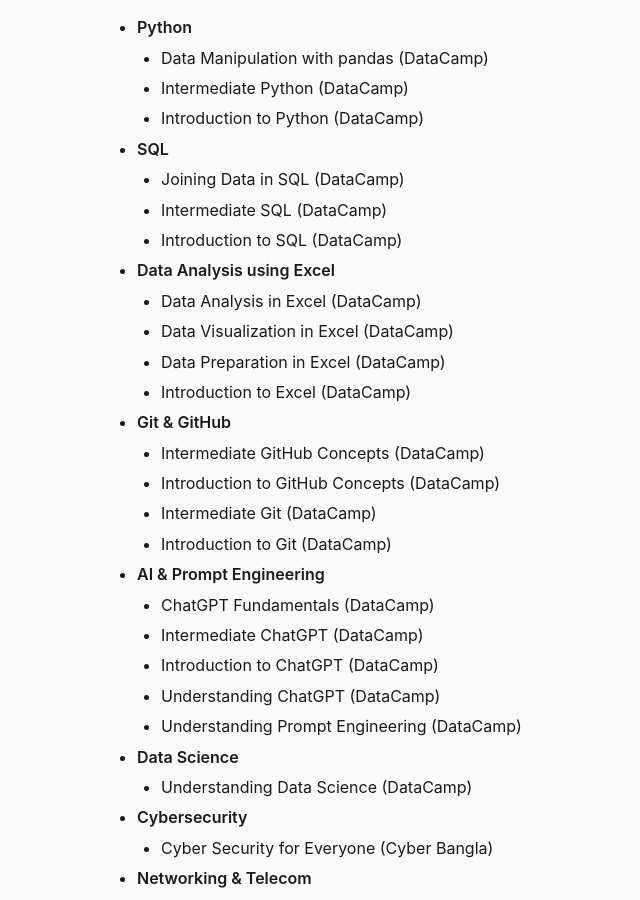
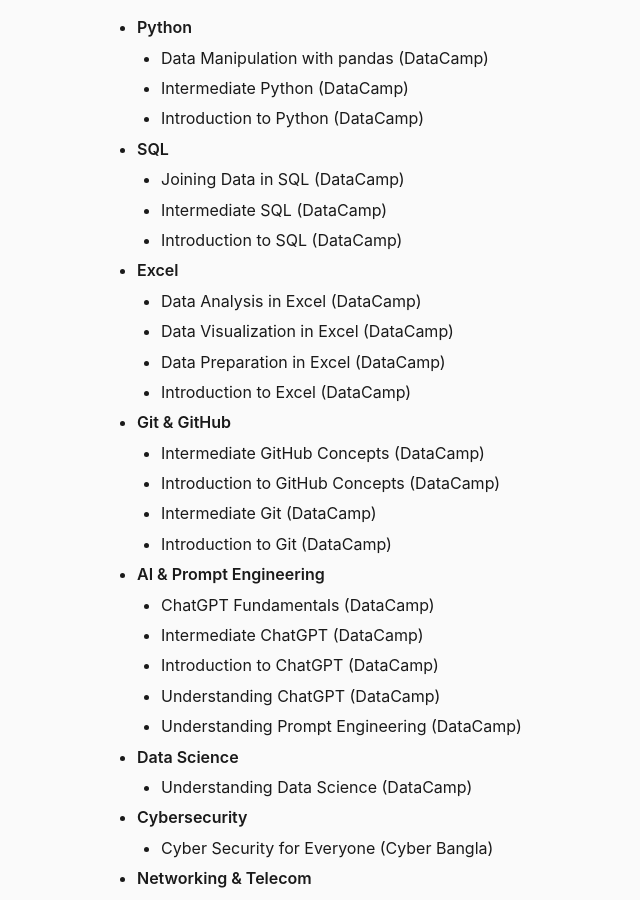
Before and after one commit to muntasimulhaque/muntasimulhaque.github.io, a Jekyll site: the page built from index.md, in a window 1280 px wide and 900 px high, scrolled down 2513 px. Shown: the whole window, without its empty margins (191-831 px from the left). Built offline with Jekyll 4.4.1, drawn with Linux system fonts in a browser that asks for light colours.

Commit message:
Update index.md

```diff
--- a/index.md
+++ b/index.md
@@ -71,7 +71,7 @@
     * Joining Data in SQL (DataCamp)
     * Intermediate SQL (DataCamp)
     * Introduction to SQL (DataCamp)
-* **Data Analysis using Excel**
+* **Excel**
     * Data Analysis in Excel (DataCamp)
     * Data Visualization in Excel (DataCamp)
     * Data Preparation in Excel (DataCamp)
```
